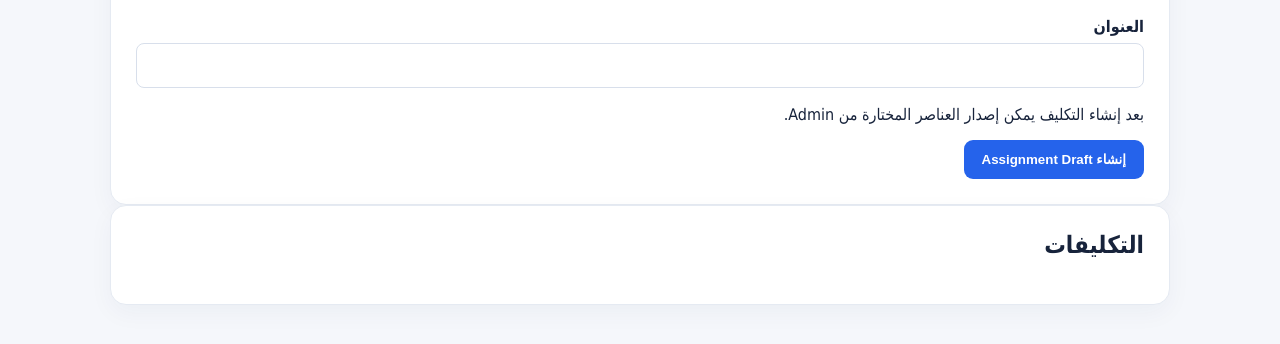
After one commit to scientifica007/Inspector_Website_003, a Django app: page /assignments/ in a window 1280 px wide. The commit adds this page. Shown: the part 273-617 px from the top of the page. Run offline with Django 5.2, Linux system fonts and the light colour scheme; the visitor is signed in with stand-in values (Sample User, id 1); data that the repository does not hold is empty.

Commit message:
add admin assignment governance workflow
Co-authored-by: arena-agent <297053741+arena-agent@users.noreply.github.com>

```diff
--- a/core/urls.py
+++ b/core/urls.py
@@ -1,3 +1,3 @@
 from django.urls import path
 from . import views
-urlpatterns=[path('',views.dashboard,name='dashboard'),path('visits/new/',views.visit_new,name='visit_new'),path('visits/<int:pk>/',views.visit_detail,name='visit_detail'),path('visits/<int:pk>/complete/',views.complete,name='complete'),path('visits/<int:pk>/delete/',views.delete_visit,name='delete_visit'),path('visits/<int:pk>/export/',views.export_visit,name='export'),path('visits/<int:pk>/guides/<int:guide_id>/apply/',views.apply_guide_view,name='apply_guide'),path('visits/<int:pk>/scope/add/',views.add_scope_node,name='add_scope_node'),path('visits/<int:pk>/items/<int:item_id>/exclude/',views.toggle_exclusion,name='toggle_exclusion'),path('references/',views.references,name='references'),path('references/<int:pk>/',views.reference_detail,name='reference_detail'),path('references/<int:pk>/delete/',views.delete_reference,name='delete_reference'),path('references/<int:pk>/submit/',views.submit_reference_view,name='submit_reference'),path('governance/',views.governance,name='governance'),path('governance/<int:proposal_id>/<str:decision>/',views.review_proposal_view,name='review_proposal'),path('institutions/',views.institutions,name='institutions')]
+urlpatterns=[path('',views.dashboard,name='dashboard'),path('visits/new/',views.visit_new,name='visit_new'),path('visits/<int:pk>/',views.visit_detail,name='visit_detail'),path('visits/<int:pk>/complete/',views.complete,name='complete'),path('visits/<int:pk>/delete/',views.delete_visit,name='delete_visit'),path('visits/<int:pk>/export/',views.export_visit,name='export'),path('visits/<int:pk>/guides/<int:guide_id>/apply/',views.apply_guide_view,name='apply_guide'),path('visits/<int:pk>/scope/add/',views.add_scope_node,name='add_scope_node'),path('visits/<int:pk>/items/<int:item_id>/exclude/',views.toggle_exclusion,name='toggle_exclusion'),path('references/',views.references,name='references'),path('references/<int:pk>/',views.reference_detail,name='reference_detail'),path('references/<int:pk>/delete/',views.delete_reference,name='delete_reference'),path('references/<int:pk>/submit/',views.submit_reference_view,name='submit_reference'),path('governance/',views.governance,name='governance'),path('governance/<int:proposal_id>/<str:decision>/',views.review_proposal_view,name='review_proposal'),path('assignments/',views.assignments,name='assignments'),path('assignments/<int:pk>/issue/',views.issue_assignment_view,name='issue_assignment'),path('institutions/',views.institutions,name='institutions')]
--- a/core/views.py
+++ b/core/views.py
@@ -7,6 +7,7 @@ from django.contrib import messages
 from .models import *
 from .services import apply_guide, AssignmentError
 from .governance import submit_reference, review_proposal, ProposalError
+from .services import issue_assignment
 @login_required
 def dashboard(request): return render(request,'dashboard.html',{'visits':Visit.objects.filter(inspector=request.user).select_related('institution'),'institutions':Institution.objects.filter(active=True),'references':Reference.objects.filter(shared=True)|Reference.objects.filter(owner=request.user)})
 @login_required
@@ -33,6 +34,24 @@ def governance(request):
 def review_proposal_view(request,proposal_id,decision):
  if not request.user.is_staff or request.method!='POST': return redirect('dashboard')
  proposal=get_object_or_404(ReferenceProposal,pk=proposal_id); review_proposal(proposal,request.user,decision=='approve'); return redirect('governance')
+@login_required
+def assignments(request):
+ if not request.user.is_staff: return redirect('dashboard')
+ if request.method=='POST':
+  visit=get_object_or_404(Visit,pk=request.POST['visit'])
+  a=Assignment.objects.create(visit=visit,title=request.POST['title'])
+  for x in request.POST.getlist('targets'):
+   AssignmentEntry.objects.create(assignment=a,stable_id=x,scope_locked=bool(request.POST.get('lock_'+x)),completion_required=bool(request.POST.get('required_'+x)))
+  return redirect('assignments')
+ return render(request,'assignments.html',{'visits':Visit.objects.filter(status='DRAFT'),'assignments':Assignment.objects.select_related('visit').all()})
+@login_required
+def issue_assignment_view(request,pk):
+ if not request.user.is_staff or request.method!='POST': return redirect('dashboard')
+ a=get_object_or_404(Assignment,pk=pk)
+ entries=[{'stable_id':e.stable_id,'scope_locked':e.scope_locked,'completion_required':e.completion_required} for e in a.entries.all()]
+ try: issue_assignment(a,entries); messages.success(request,'تم إصدار التكليف')
+ except AssignmentError as exc: messages.error(request,str(exc))
+ return redirect('assignments')
 @login_required
 def delete_reference(request,pk):
  ref=get_object_or_404(Reference,pk=pk,owner=request.user,shared=False)
--- /dev/null
+++ b/templates/assignments.html
@@ -0,0 +1 @@
+{% extends 'base.html' %}{% block content %}<section class='card'><h1>التكليفات الرسمية</h1><form method='post'>{% csrf_token %}<label>الزيارة<select name='visit'>{% for v in visits %}<option value='{{v.pk}}'>{{v.institution.name}} — {{v.date|date:'d/m/Y'}}</option>{% endfor %}</select></label><label>العنوان<input name='title' required></label><p>بعد إنشاء التكليف يمكن إصدار العناصر المختارة من Admin.</p><button>إنشاء Assignment Draft</button></form></section><section class='card'><h2>التكليفات</h2>{% for a in assignments %}<div class='row'><span><b>{{a.title}}</b><small>{{a.visit.institution.name}} · {{a.status}} · {{a.entries.count}} عناصر</small></span>{% if a.status == 'DRAFT' %}<form method='post' action='/assignments/{{a.pk}}/issue/'>{% csrf_token %}<button>إصدار</button></form>{% endif %}</div>{% endfor %}</section>{% endblock %}
--- a/templates/base.html
+++ b/templates/base.html
@@ -1 +1 @@
-<!doctype html><html lang='ar' dir='rtl'><head><meta charset='utf-8'><meta name='viewport' content='width=device-width,initial-scale=1'><title>مفتش</title><link rel='stylesheet' href='/static/style.css'></head><body><header><strong>مفتش</strong><nav><a href='/'>لوحة التحكم</a><a href='/references/'>المراجع</a><a href='/institutions/'>المؤسسات</a>{% if user.is_staff %}<a href='/governance/'>الحوكمة</a>{% endif %}<form method='post' action='/logout/' class='logout-form'>{% csrf_token %}<button type='submit'>خروج</button></form></nav></header><main>{% if messages %}{% for m in messages %}<div class='alert'>{{m}}</div>{% endfor %}{% endif %}{% block content %}{% endblock %}</main></body></html>
+<!doctype html><html lang='ar' dir='rtl'><head><meta charset='utf-8'><meta name='viewport' content='width=device-width,initial-scale=1'><title>مفتش</title><link rel='stylesheet' href='/static/style.css'></head><body><header><strong>مفتش</strong><nav><a href='/'>لوحة التحكم</a><a href='/references/'>المراجع</a><a href='/institutions/'>المؤسسات</a>{% if user.is_staff %}<a href='/governance/'>الحوكمة</a><a href='/assignments/'>التكليفات</a>{% endif %}<form method='post' action='/logout/' class='logout-form'>{% csrf_token %}<button type='submit'>خروج</button></form></nav></header><main>{% if messages %}{% for m in messages %}<div class='alert'>{{m}}</div>{% endfor %}{% endif %}{% block content %}{% endblock %}</main></body></html>
```
